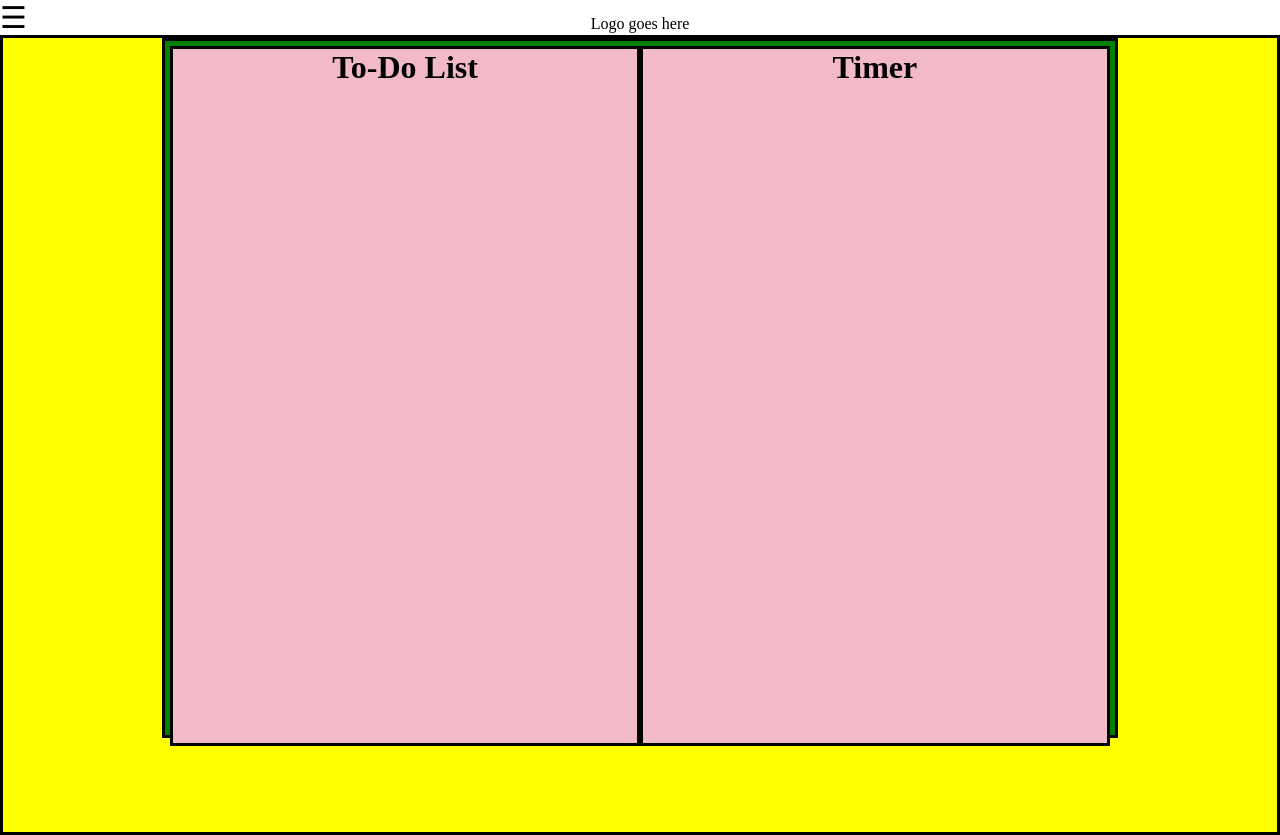
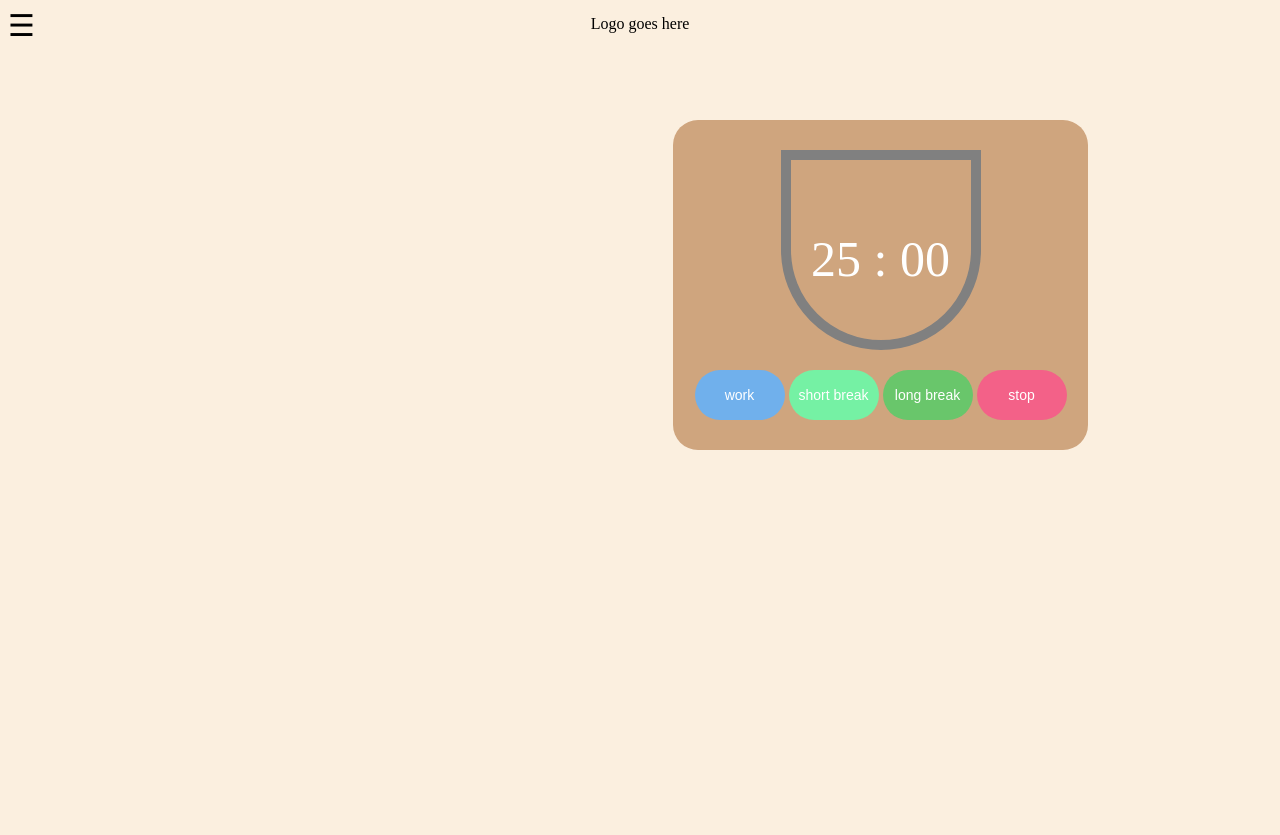
Before and after one commit to LaurierCS/Pod5, a Django app: template templates/app/homepage.html in a window 1280 px wide. After the commit the page ends 450 px from the top, so only its background shows below. Run offline with Django 3.2, Linux system fonts and the light colour scheme; the template is opened without the code that fills it, so the values that code supplies are empty.

Commit message:
Finished timer

```diff
--- a/static/css/main.css
+++ b/static/css/main.css
@@ -1,48 +1,6 @@
-* {
-    box-sizing: border-box;
-    margin: 0;
-    padding: 0;
-    border: 0;
-}
-
-.logo {
-    position: absolute;
-    top:3%;
-    left:50%;
-    transform: translate(-50%, -50%);
-}
-
-.content {
-    width: 100%;
-    height: fit-content;
-    min-height: 100vh;
-    background: yellow;
-
-    display: flex;
-    justify-content: center;
-    align-items: flex-start;
-    border: solid black 3px;
-}
-
-
-.columns {
-    width: 75%;
-    height: 700px;
-
-    display: flex;
-    flex-direction: row;
-
-    background-color: green;
-    border: solid black 3px;
-    padding: 5px;
-
-}
-
-.column {
-    width: 70%;
-    height: 700px;
-    background-color: #F2BAC9;
-    border: solid black 3px;
+body{
+  background-color: #FBEFDF;
+  font-family: Nunito;
 }
 
 /* navbar */
@@ -53,14 +11,13 @@
   z-index: 1;
   top: 0;
   left: 0;
-    background-color: #F3F3F3;
+  background-color: #8D6852;
   overflow-x: hidden;
   transition: 0.5s;
   padding-top: 60px;
 }
 
 .sidenav a {
-    font-family: 'Nunito';
   padding: 8px 8px 8px 32px;
   text-decoration: none;
   font-size: 30px;
@@ -70,7 +27,7 @@
 }
 
 .sidenav a:hover {
-    color: #BAD7F2;
+  color: white;
 }
 
 .sidenav .closebtn {
@@ -80,3 +37,101 @@
   font-size: 36px;
   margin-left: 50px;
 }
+
+.logo {
+  position: absolute;
+  top: 3%;
+  left: 50%;
+  transform: translate(-50%, -50%);
+}
+
+/* in this container we will add the tasks */
+div.l {
+  left: 20%;
+  top: 100px;
+  width: 27%;
+  height: fit-content;
+  border: 5px solid #ffff00;
+  padding: 10px;
+
+  position: absolute;
+  justify-content: center;
+  align-items: flex-start;
+}
+
+/* the timer */
+#container {
+  position: absolute;
+  right: 15%;
+  top: 100px;
+  border-radius: 25px;
+  width: 375px;
+  margin: 20px auto;
+  padding: 20px;
+  text-align: center;
+  background: #cfa57e;
+}
+
+#timer {
+  color: white;
+  font-size: 50px;
+  margin: 10px auto;
+  border: 5px solid white;
+  /* border-radius:25px; */
+  /* coffee cup */
+  border-bottom-left-radius: 100px;
+  border-bottom-right-radius: 100px;
+  border: 10px solid gray;
+  -webkit-box-sizing: border-box;
+  -moz-box-sizing: border-box;
+  box-sizing: border-box;
+
+  width: 200px;
+  height: 200px;
+  overflow: hidden;
+  position: relative;
+  -webkit-user-select: none;
+  -moz-user-select: none;
+  -ms-user-select: none;
+  user-select: none;
+  cursor: default;
+}
+
+#time {
+  margin-top: 70px;
+  z-index: 1;
+  position: relative;
+}
+
+#filler {
+  background: #8D6852;
+  height: 0px;
+  width: 200px;
+  position: absolute;
+  bottom: 0;
+}
+
+#buttons button {
+  background: #70b0ec;
+  border: none;
+  color: #fff;
+  cursor: pointer;
+  padding: 5px;
+  width: 90px;
+  margin: 10px auto;
+  font-size: 14px;
+  height: 50px;
+  border-radius: 50px;
+}
+
+#buttons button#shortBreak {
+  background: #75f1a4;
+}
+
+#buttons button#longBreak {
+  background: #69c66b;
+}
+
+#buttons button#stop {
+  background: #f36188;
+}
--- a/templates/app/homepage.html
+++ b/templates/app/homepage.html
@@ -1,4 +1,5 @@
-{% extends "base.html" %} {% load static %}
+{% extends "base.html" %}
+{% load static %}
 <head>
   <link rel="stylesheet" type="text/css" href="{% static 'css/main.css' %}" />
   <!-- navbar -->
@@ -24,33 +25,130 @@
     <a href="#">Sign Out</a>
   </div>
 
-  <div class="logo">
-    <p>Logo goes here</p>
-  </div>
-
-  <span style="font-size: 30px; cursor: pointer" onclick="openNav()"
-    >&#9776;</span
-  >
+  <span style="font-size: 30px; cursor: pointer" onclick="openNav()">&#9776;</span>
 
   <script>
     function openNav() {
       document.getElementById("mySidenav").style.width = "250px";
     }
-
     function closeNav() {
       document.getElementById("mySidenav").style.width = "0";
     }
   </script>
-  <div class="content">
-    <div class="columns">
-      <div class="column" id="ToDoList">
-          <h1><center>To-Do List</center></h1>
-      </div>
-      <div class="column" id="Timer">
-          <h1><center>Timer</center></h1>
+
+
+
+
+    <!-- pomodoro timer -->
+    <div id="pomodoroTimer">
+      <div id="container">
+        <div id="timer">
+          <div id="time">
+            <span id="minutes">25</span>
+            <span id="colon">:</span>
+            <span id="seconds">00</span>
+          </div>
+          <div id="filler"></div>
+        </div>
+
+        <div id="buttons">
+          <button id="work">work</button>
+          <button id="shortBreak">short break</button>
+          <button id="longBreak">long break</button>
+          <button id="stop">stop</button>
+        </div>
       </div>
     </div>
-  </div>
+    <script>
+      var pomodoro = {
+        started: false,
+        minutes: 0,
+        seconds: 0,
+        fillerHeight: 0,
+        fillerIncrement: 0,
+        interval: null,
+        minutesDom: null,
+        secondsDom: null,
+        fillerDom: null,
+        init: function () {
+          var self = this;
+          this.minutesDom = document.querySelector("#minutes");
+          this.secondsDom = document.querySelector("#seconds");
+          this.fillerDom = document.querySelector("#filler");
+          this.interval = setInterval(function () {
+            self.intervalCallback.apply(self);
+          }, 1000);
+          document.querySelector("#work").onclick = function () {
+            self.startWork.apply(self);
+          };
+          document.querySelector("#shortBreak").onclick = function () {
+            self.startShortBreak.apply(self);
+          };
+          document.querySelector("#longBreak").onclick = function () {
+            self.startLongBreak.apply(self);
+          };
+          document.querySelector("#stop").onclick = function () {
+            self.stopTimer.apply(self);
+          };
+        },
+        resetVariables: function (mins, secs, started) {
+          this.minutes = mins;
+          this.seconds = secs;
+          this.started = started;
+          this.fillerIncrement = 200 / (this.minutes * 60);
+          this.fillerHeight = 0;
+        },
+        startWork: function () {
+          this.resetVariables(25, 0, true);
+        },
+        startShortBreak: function () {
+          this.resetVariables(5, 0, true);
+        },
+        startLongBreak: function () {
+          this.resetVariables(15, 0, true);
+        },
+        stopTimer: function () {
+          this.resetVariables(25, 0, false);
+          this.updateDom();
+        },
+        toDoubleDigit: function (num) {
+          if (num < 10) {
+            return "0" + parseInt(num, 10);
+          }
+          return num;
+        },
+        updateDom: function () {
+          this.minutesDom.innerHTML = this.toDoubleDigit(this.minutes);
+          this.secondsDom.innerHTML = this.toDoubleDigit(this.seconds);
+          this.fillerHeight = this.fillerHeight + this.fillerIncrement;
+          this.fillerDom.style.height = this.fillerHeight + "px";
+        },
+        intervalCallback: function () {
+          if (!this.started) return false;
+          if (this.seconds == 0) {
+            if (this.minutes == 0) {
+              this.timerComplete();
+              return;
+            }
+            this.seconds = 59;
+            this.minutes--;
+          } else {
+            this.seconds--;
+          }
+          this.updateDom();
+        },
+        timerComplete: function () {
+          this.started = false;
+          this.fillerHeight = 0;
+        },
+      };
+      window.onload = function () {
+        pomodoro.init();
+      };
+    </script>
 
-  {% endblock content%}
+    <div class="logo">
+      <p>Logo goes here</p>
+    </div>
 </body>
+{% endblock content%}
```
Lines whose indentation alone changed are shown as unchanged.
